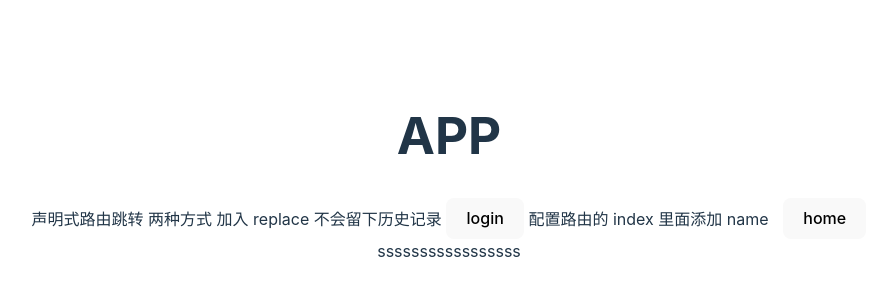
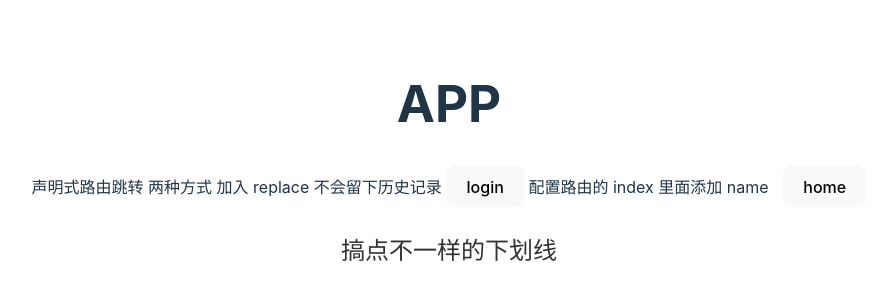
Before and after one commit to Jerry7379/Duck-Prophet, a Vue app: page /home in a window 1280 px wide. Shown: the part 232-532 px from the top of the page, without its empty margins (191-1068 px from the left). Built offline with nearby package versions, Linux system fonts and the light colour scheme.

Commit message:
underLine

```diff
--- a/src/pages/home.vue
+++ b/src/pages/home.vue
@@ -1,11 +1,13 @@
 <template>
-    <div>{{ text }}</div>
+    <div>
+        <h2 class="title"><span>{{ text }}</span></h2>
+    </div>
 </template>
 <script lang="ts">
 export default {
     data() {
         return {
-            text: "sssssssssssssssss"
+            text: "搞点不一样的下划线"
         }
     },
     methods: {
@@ -13,3 +15,20 @@ export default {
     }
 }
 </script>
+<style scoped>
+.title {
+    color: #333;
+    line-height: 2;
+}
+
+.title span {
+    background: linear-gradient(to right, #fff, #000) no-repeat left bottom;
+    background-size: 0 2px;
+    transition: background-size 1300ms;
+}
+
+.title span:hover {
+    background-position-x: left;
+    background-size: 100% 2px;
+}
+</style>
```
